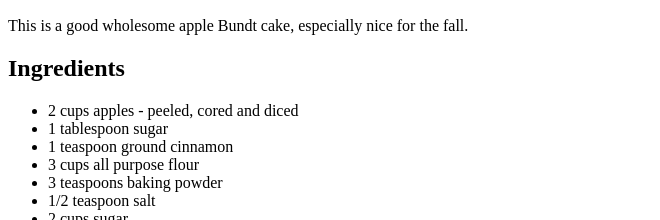
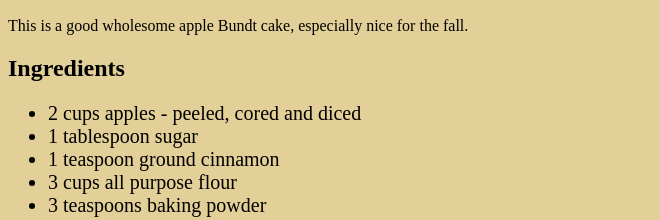
Before and after one commit to bgrenard/odin-recipes, a plain HTML site: page recipes/apple-bundt-cake.html in a window 1280 px wide. Shown: the part 580-800 px from the top of the page, without its empty margins (0-660 px from the left). Drawn offline with Linux system fonts and the light colour scheme.

Commit message:
Add style sheet for all pages and change color

```diff
--- a/recipes/apple-bundt-cake.html
+++ b/recipes/apple-bundt-cake.html
@@ -3,6 +3,7 @@
 <head>
     <meta charset="UTF-8">
     <title>Apple Bundt Cake</title>
+    <link rel="stylesheet" href="../style.css">
 </head>
 <body>
     <h1>Apple Bundt Cake</h1>
--- /dev/null
+++ b/style.css
@@ -0,0 +1,7 @@
+li {
+    font-size: 20px;
+}
+
+body {
+    background-color: #e3cf98;
+}
```
Also changed, not shown: index.html (+1 -0 lines), recipes/bourbon-choc-milkshake.html (+1 -0 lines), recipes/spritz-cookies.html (+1 -0 lines).
